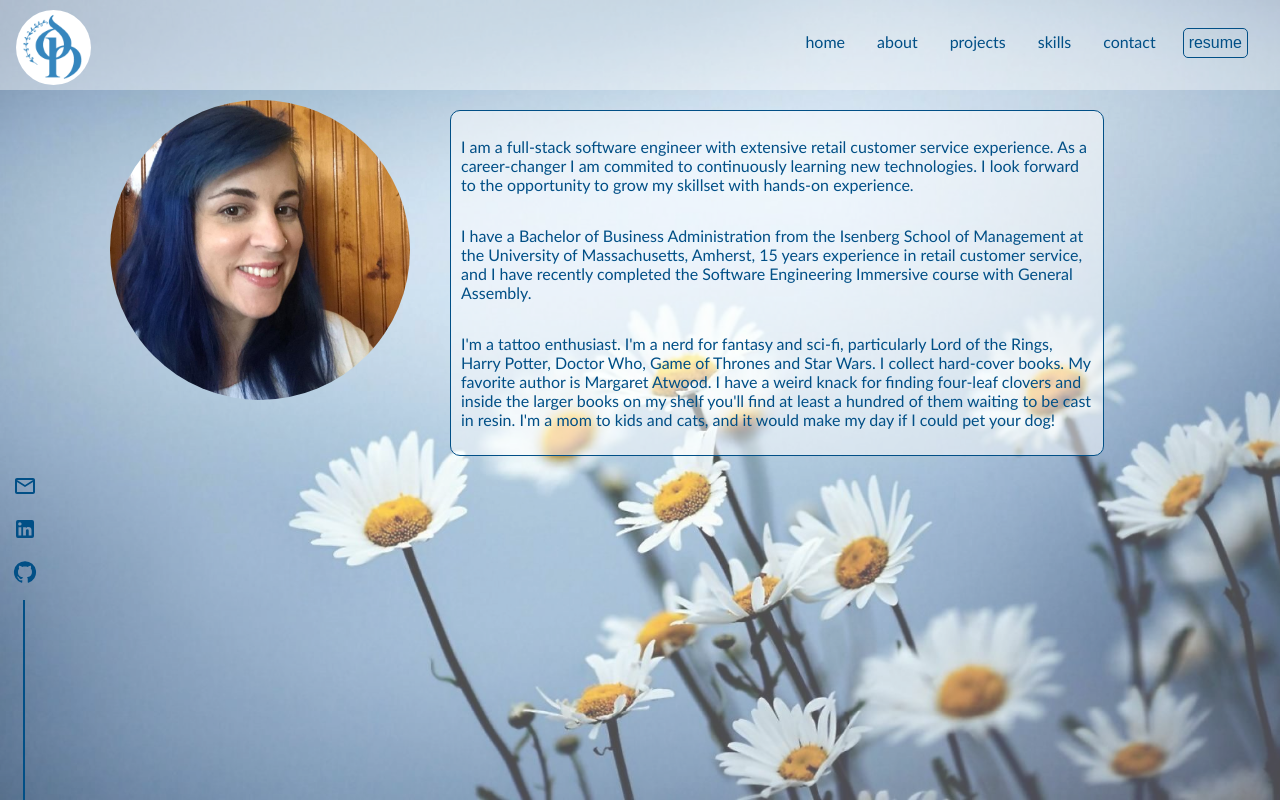
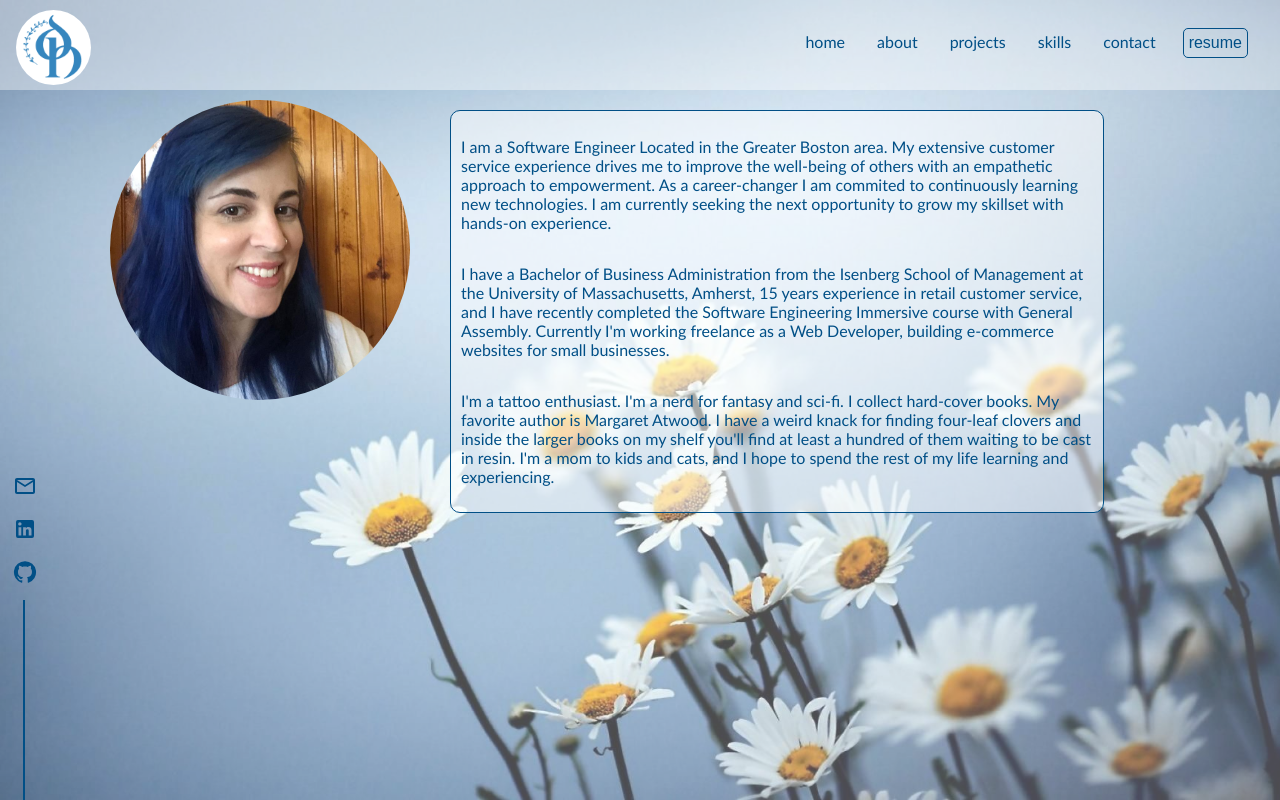
Before and after one commit to danianise/Portfolio, a React (Create React App) app: page /about in a window 1280 px wide. Built offline with nearby package versions, Linux system fonts and the light colour scheme.

Commit message:
Small change to the new bio

```diff
--- a/src/components/About.js
+++ b/src/components/About.js
@@ -23,22 +23,23 @@ function About() {
         <div className='aboutContent'>
           {/* <h4>About Me</h4> */}
           <p>
-              I am a full-stack software engineer with extensive retail customer service experience.
-              As a career-changer I am commited to continuously learning new technologies. I look forward
-              to the opportunity to grow my skillset with hands-on experience.
+              I am a Software Engineer Located in the Greater Boston area. My extensive customer
+              service experience drives me to improve the well-being of others with an empathetic approach to empowerment.
+              As a career-changer I am commited to continuously learning new technologies. I am currently seeking
+              the next opportunity to grow my skillset with hands-on experience.
           </p>
           <p>
               I have a Bachelor of Business Administration from the Isenberg School of Management at the
               University of Massachusetts, Amherst, 15 years experience in retail customer service,
               and I have recently completed the Software Engineering Immersive course with General Assembly.
+              Currently I'm working freelance as a Web Developer, building e-commerce websites for small businesses.
           </p>
           <p>
-              I'm a tattoo enthusiast. I'm a nerd for fantasy and sci-fi,
-              particularly Lord of the Rings, Harry Potter, Doctor Who, Game of Thrones and Star Wars.
+              I'm a tattoo enthusiast. I'm a nerd for fantasy and sci-fi.
               I collect hard-cover books. My favorite author is Margaret Atwood.
               I have a weird knack for finding four-leaf clovers and inside the larger books
               on my shelf you'll find at least a hundred of them waiting to be cast in resin.
-              I'm a mom to kids and cats, and it would make my day if I could pet your dog!
+              I'm a mom to kids and cats, and I hope to spend the rest of my life learning and experiencing.
           </p>
         </div>
     {/* </div> */}
```
